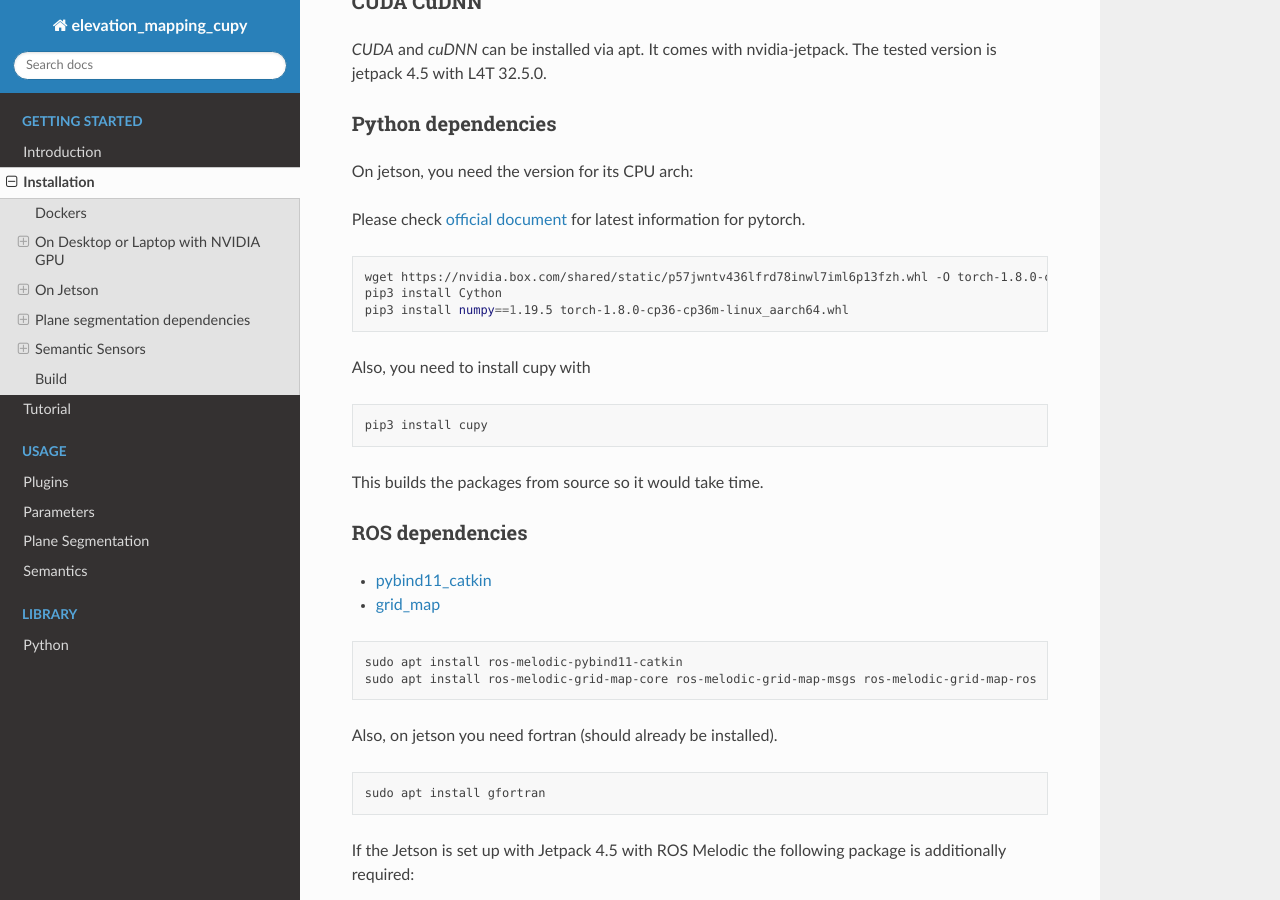
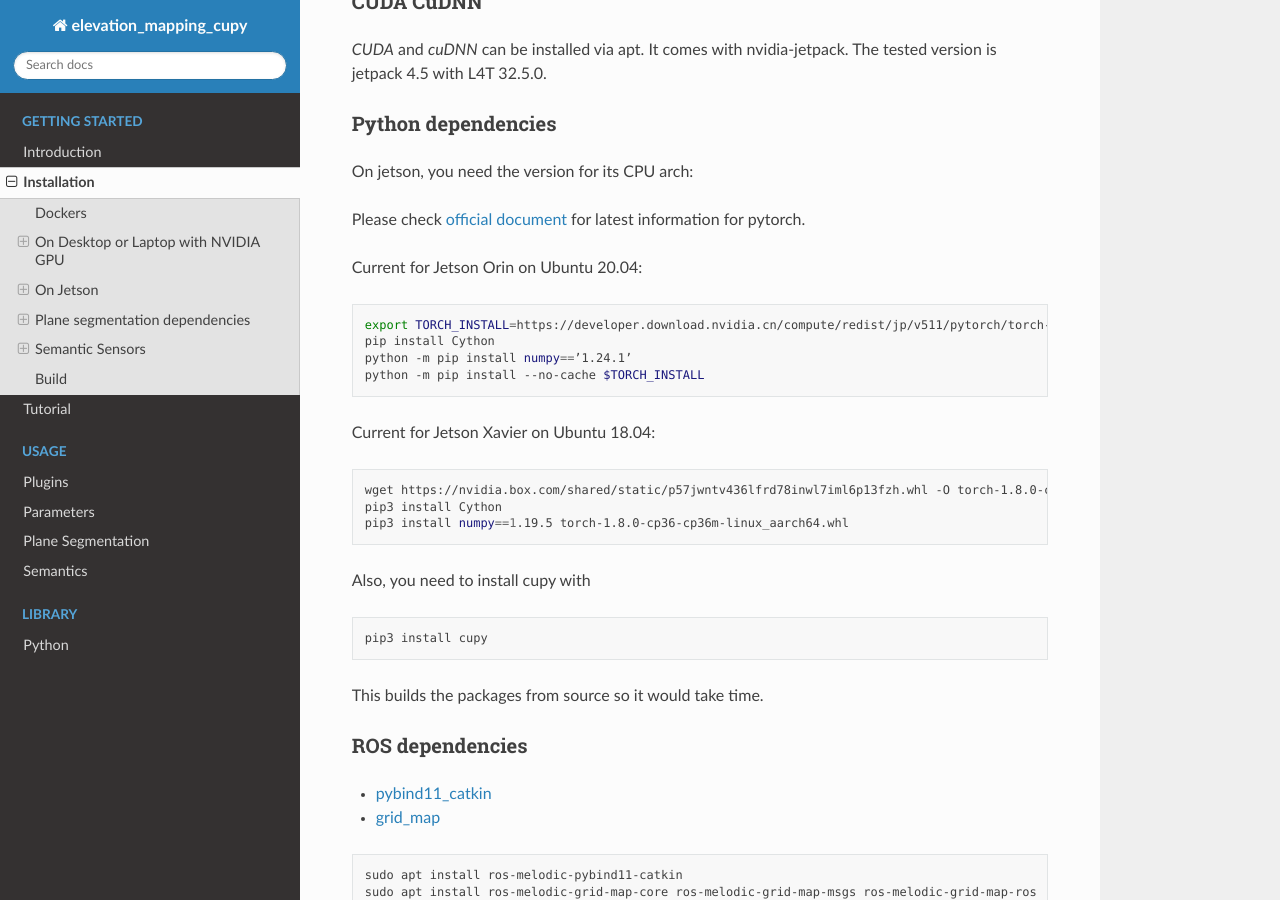
Before and after one commit to leggedrobotics/elevation_mapping_cupy, a Sphinx documentation site: the page built from docs/source/getting_started/installation.rst, in a window 1280 px wide and 900 px high, scrolled down 3165 px. Built offline with Sphinx 7.4.7 and the Read the Docs theme 2.0.0, drawn with Linux system fonts in a browser that asks for light colours; some of the changed text lies outside the part shown.

Commit message:
Fixed installation docs Dodo

```diff
--- a/docs/source/getting_started/installation.rst
+++ b/docs/source/getting_started/installation.rst
@@ -172,6 +172,17 @@ On jetson, you need the version for its CPU arch:
 
 Please check `official document <https://docs.nvidia.com/deeplearning/frameworks/install-pytorch-jetson-platform/index.html>`_ for latest information for pytorch.
 
+Current for Jetson Orin on Ubuntu 20.04:
+
+.. code-block:: bash
+
+  export TORCH_INSTALL=https://developer.download.nvidia.cn/compute/redist/jp/v511/pytorch/torch-2.0.0+nv23.05-cp38-cp38-linux_aarch64.whl
+  pip install Cython
+  python -m pip install numpy==’1.24.1’
+  python -m pip install --no-cache $TORCH_INSTALL
+
+Current for Jetson Xavier on Ubuntu 18.04:
+
 .. code-block:: bash
 
     wget https://nvidia.box.com/shared/static/p57jwntv436lfrd78inwl7iml6p13fzh.whl -O torch-1.8.0-cp36-cp36m-linux_aarch64.whl
@@ -254,7 +265,16 @@ Python dependencies
 
 .. code-block:: bash
 
-  pip3 install torchvision scikit-learn
+  pip3 install scikit-learn
+
+Torchvision (for Jetson Orin on Ubuntu 20.04)
+
+.. code-block:: bash
+
+  git clone --branch release/0.15 https://github.com/pytorch/vision torchvision
+  cd torchvision/
+  export BUILD_VERSION=0.15.1
+  python3 setup.py install --user
 
 Detectron
 
```
